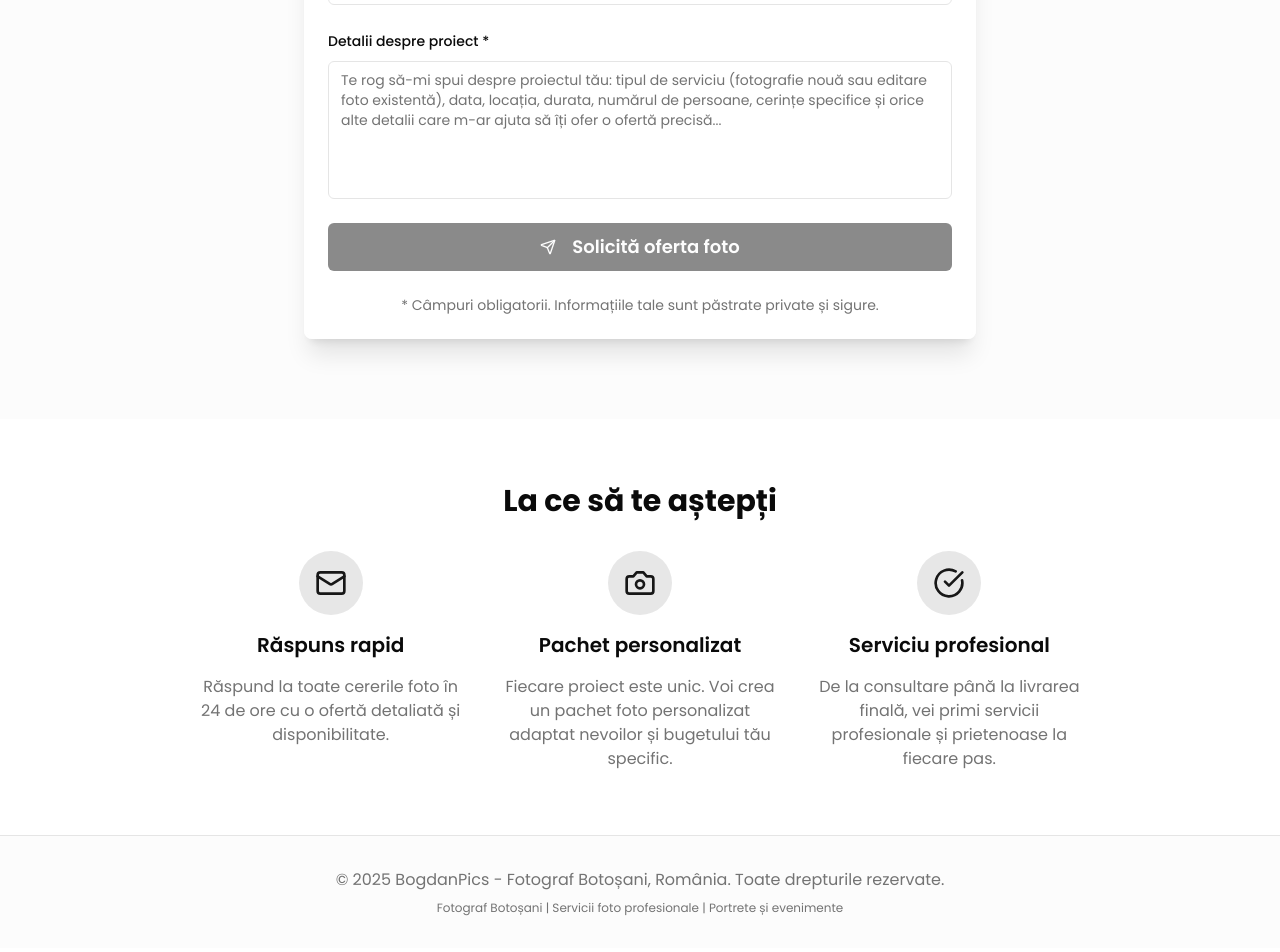
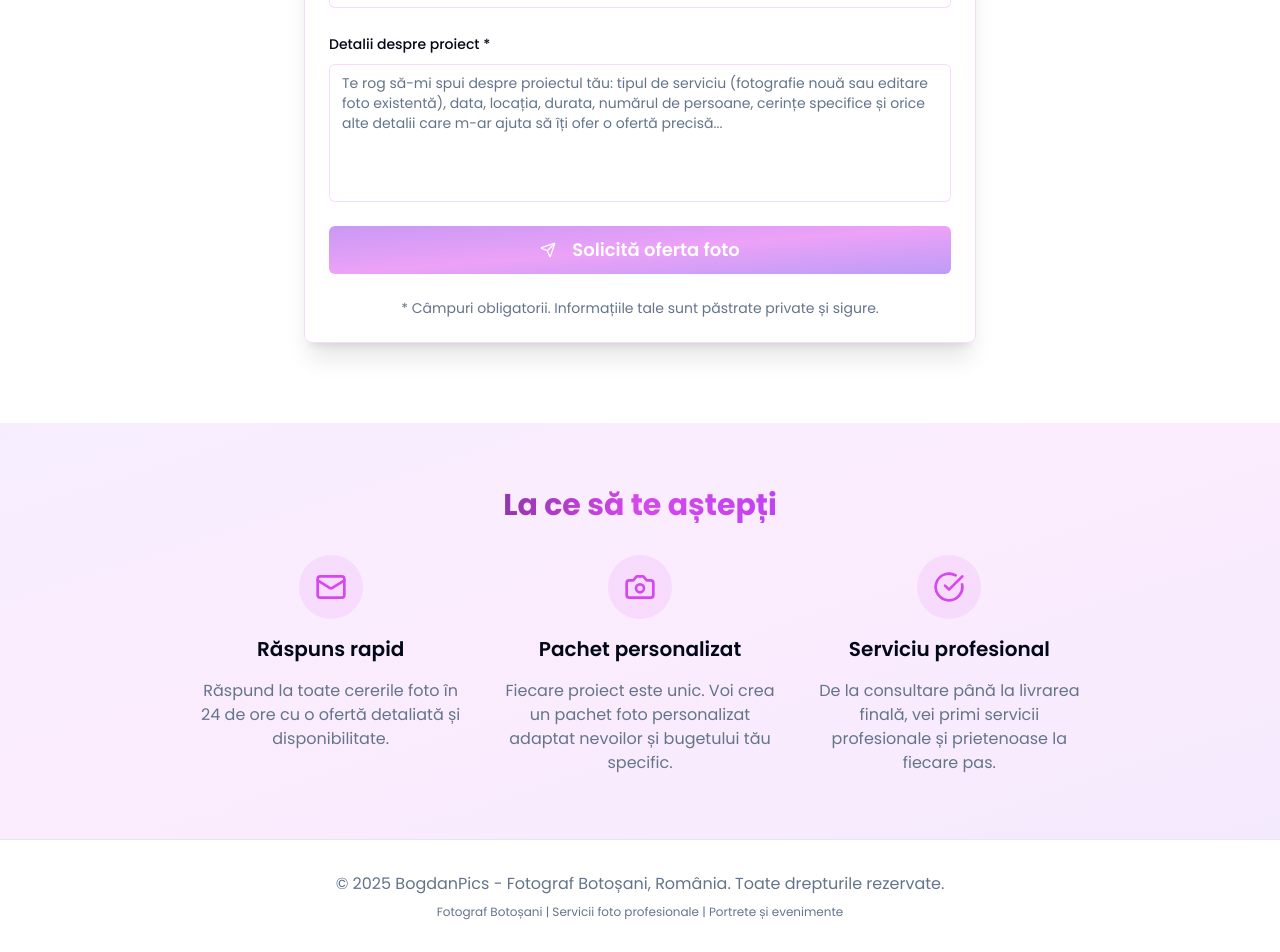
Before and after one commit to bogdanwebdeveloper/photo, a Next.js app: page /contact in a window 1280 px wide. Shown: the part 1218-2170 px from the top of the page. Built offline with nearby package versions, Linux system fonts and the light colour scheme.

Commit message:
feat: add magenta accent theme and fix contact button width
Introduce purple/magenta accent theme and improve mobile contact form.

Co-authored-by: Baiceanu Bogdan <75477064+bogdanwebdeveloper@users.noreply.github.com>

```diff
--- a/app/contact/page.tsx
+++ b/app/contact/page.tsx
@@ -87,14 +87,14 @@ export default function ContactPage() {
               <Button
                 variant="ghost"
                 onClick={() => router.back()}
-                className="hover:scale-105 transition-transform p-1 sm:p-2"
+                className="hover:scale-105 transition-transform p-1 sm:p-2 hover:text-accent"
                 size="sm"
               >
                 <ArrowLeft className="h-3 w-3 sm:h-4 sm:w-4 mr-1 sm:mr-2" />
                 <span className="text-xs sm:text-sm">Înapoi</span>
               </Button>
               <Camera className="h-4 w-4 sm:h-6 sm:w-6 text-primary flex-shrink-0" />
-              <h1 className="text-base sm:text-xl lg:text-2xl font-bold bg-gradient-to-r from-primary to-primary/60 bg-clip-text text-transparent truncate">
+              <h1 className="text-base sm:text-xl lg:text-2xl font-bold bg-gradient-to-r from-primary via-accent to-primary bg-clip-text text-transparent truncate">
                 BogdanPics
               </h1>
             </div>
@@ -105,7 +105,7 @@ export default function ContactPage() {
                 variant="ghost"
                 size="icon"
                 onClick={() => setTheme(theme === "dark" ? "light" : "dark")}
-                className="hover:scale-110 transition-transform h-8 w-8 sm:h-10 sm:w-10"
+                className="hover:scale-110 transition-transform h-8 w-8 sm:h-10 sm:w-10 hover:text-accent"
               >
                 <Sun className="h-3 w-3 sm:h-4 sm:w-4 rotate-0 scale-100 transition-all dark:-rotate-90 dark:scale-0" />
                 <Moon className="absolute h-3 w-3 sm:h-4 sm:w-4 rotate-90 scale-0 transition-all dark:rotate-0 dark:scale-100" />
@@ -117,10 +117,10 @@ export default function ContactPage() {
       </nav>
 
       {/* Hero Section with Email */}
-      <section className="py-12 sm:py-20 bg-gradient-to-br from-background via-muted/30 to-background">
+      <section className="py-12 sm:py-20 photo-gradient-light">
         <div className="container mx-auto px-4 sm:px-6 lg:px-8 text-center">
           <div className="max-w-4xl mx-auto animate-fade-in">
-            <h1 className="text-4xl sm:text-6xl lg:text-7xl font-bold mb-8 bg-gradient-to-r from-foreground to-foreground/70 bg-clip-text text-transparent">
+            <h1 className="text-4xl sm:text-6xl lg:text-7xl font-bold mb-8 bg-gradient-to-r from-foreground via-accent to-primary bg-clip-text text-transparent">
               Să captăm povestea ta
             </h1>
             <p className="text-lg sm:text-xl text-muted-foreground mb-12 leading-relaxed max-w-2xl mx-auto">
@@ -130,13 +130,13 @@ export default function ContactPage() {
 
             {/* Email Display - Big and Prominent */}
             <div className="mb-12">
-              <div className="inline-flex items-center justify-center p-6 sm:p-8 bg-primary/10 rounded-2xl border border-primary/20 hover:border-primary/40 transition-all duration-300 hover:scale-105">
-                <Mail className="h-8 w-8 sm:h-12 sm:w-12 text-primary mr-4 sm:mr-6" />
+              <div className="inline-flex items-center justify-center p-6 sm:p-8 bg-accent/10 border border-accent/20 rounded-2xl hover:border-accent/40 transition-all duration-300 hover:scale-105 accent-glow-hover">
+                <Mail className="h-8 w-8 sm:h-12 sm:w-12 text-accent mr-4 sm:mr-6" />
                 <div className="text-left">
                   <p className="text-sm sm:text-base text-muted-foreground mb-1">Scrie-mi direct</p>
                   <a
                     href="mailto:contact@bogdanpics.com"
-                    className="text-2xl sm:text-4xl lg:text-5xl font-bold text-primary hover:text-primary/80 transition-colors duration-300"
+                    className="text-2xl sm:text-4xl lg:text-5xl font-bold text-accent hover:text-accent/80 transition-colors duration-300"
                   >
                     contact@bogdanpics.com
                   </a>
@@ -146,22 +146,22 @@ export default function ContactPage() {
 
             {/* Quick Contact Info */}
             <div className="grid grid-cols-1 sm:grid-cols-3 gap-6 max-w-3xl mx-auto">
-              <div className="flex items-center justify-center space-x-3 p-4 rounded-lg bg-muted/50">
-                <Phone className="h-5 w-5 text-primary" />
+              <div className="flex items-center justify-center space-x-3 p-4 rounded-lg bg-accent/5 border border-accent/20">
+                <Phone className="h-5 w-5 text-accent" />
                 <div className="text-left">
                   <p className="text-sm text-muted-foreground">Telefon</p>
                   <p className="font-semibold">La cerere</p>
                 </div>
               </div>
-              <div className="flex items-center justify-center space-x-3 p-4 rounded-lg bg-muted/50">
-                <MapPin className="h-5 w-5 text-primary" />
+              <div className="flex items-center justify-center space-x-3 p-4 rounded-lg bg-accent/5 border border-accent/20">
+                <MapPin className="h-5 w-5 text-accent" />
                 <div className="text-left">
                   <p className="text-sm text-muted-foreground">Locație</p>
                   <p className="font-semibold">Botoșani, România</p>
                 </div>
               </div>
-              <div className="flex items-center justify-center space-x-3 p-4 rounded-lg bg-muted/50">
-                <Camera className="h-5 w-5 text-primary" />
+              <div className="flex items-center justify-center space-x-3 p-4 rounded-lg bg-accent/5 border border-accent/20">
+                <Camera className="h-5 w-5 text-accent" />
                 <div className="text-left">
                   <p className="text-sm text-muted-foreground">Timp răspuns</p>
                   <p className="font-semibold">În 24 de ore</p>
@@ -173,17 +173,19 @@ export default function ContactPage() {
       </section>
 
       {/* Contact Form Section */}
-      <section className="py-12 sm:py-20 bg-muted/30">
+      <section className="py-12 sm:py-20 bg-background">
         <div className="container mx-auto px-4 sm:px-6 lg:px-8">
           <div className="max-w-2xl mx-auto">
             <div className="text-center mb-12">
-              <h2 className="text-3xl sm:text-4xl font-bold mb-4 text-foreground">Solicită oferta ta foto</h2>
+              <h2 className="text-3xl sm:text-4xl font-bold mb-4 bg-gradient-to-r from-foreground via-accent to-primary bg-clip-text text-transparent">
+                Solicită oferta ta foto
+              </h2>
               <p className="text-muted-foreground text-lg">
                 Spune-mi despre proiectul tău și îți voi oferi un pachet foto personalizat și prețuri.
               </p>
             </div>
 
-            <Card className="shadow-xl border-0 bg-background/80 backdrop-blur-sm">
+            <Card className="shadow-xl border-accent/20 bg-background/80 backdrop-blur-sm accent-glow-hover">
               <CardHeader className="text-center pb-6">
                 <CardTitle className="text-2xl font-semibold">Cerere colaborare foto</CardTitle>
               </CardHeader>
@@ -205,7 +207,11 @@ export default function ContactPage() {
                     <p className="text-sm text-muted-foreground mb-6">
                       Vei primi în scurt timp un email de confirmare la adresa furnizată.
                     </p>
-                    <Button onClick={() => setIsSubmitted(false)} variant="outline">
+                    <Button
+                      onClick={() => setIsSubmitted(false)}
+                      variant="outline"
+                      className="border-accent/30 hover:border-accent hover:text-accent"
+                    >
                       Trimite altă cerere
                     </Button>
                   </div>
@@ -225,7 +231,7 @@ export default function ContactPage() {
                           value={formData.name}
                           onChange={handleInputChange}
                           required
-                          className="transition-all duration-200 focus:scale-[1.02]"
+                          className="transition-all duration-200 focus:scale-[1.02] border-accent/20 focus:border-accent"
                         />
                       </div>
                       <div className="space-y-2">
@@ -240,7 +246,7 @@ export default function ContactPage() {
                           value={formData.email}
                           onChange={handleInputChange}
                           required
-                          className="transition-all duration-200 focus:scale-[1.02]"
+                          className="transition-all duration-200 focus:scale-[1.02] border-accent/20 focus:border-accent"
                         />
                       </div>
                     </div>
@@ -258,7 +264,7 @@ export default function ContactPage() {
                         value={formData.subject}
                         onChange={handleInputChange}
                         required
-                        className="transition-all duration-200 focus:scale-[1.02]"
+                        className="transition-all duration-200 focus:scale-[1.02] border-accent/20 focus:border-accent"
                       />
                     </div>
 
@@ -275,7 +281,7 @@ export default function ContactPage() {
                         onChange={handleInputChange}
                         required
                         rows={6}
-                        className="transition-all duration-200 focus:scale-[1.02] resize-none"
+                        className="transition-all duration-200 focus:scale-[1.02] resize-none border-accent/20 focus:border-accent"
                       />
                     </div>
 
@@ -283,7 +289,7 @@ export default function ContactPage() {
                     <Button
                       type="submit"
                       disabled={!isFormValid || isSubmitting}
-                      className="w-full py-6 text-lg font-semibold hover:scale-105 transition-all duration-300 disabled:hover:scale-100"
+                      className="w-full py-6 text-lg font-semibold hover:scale-105 transition-all duration-300 disabled:hover:scale-100 photo-gradient accent-glow-hover"
                     >
                       {isSubmitting ? (
                         <>
@@ -310,14 +316,16 @@ export default function ContactPage() {
       </section>
 
       {/* Additional Info Section */}
-      <section className="py-12 sm:py-16 bg-background">
+      <section className="py-12 sm:py-16 photo-gradient-light">
         <div className="container mx-auto px-4 sm:px-6 lg:px-8">
           <div className="max-w-4xl mx-auto text-center">
-            <h3 className="text-2xl sm:text-3xl font-bold mb-8 text-foreground">La ce să te aștepți</h3>
+            <h3 className="text-2xl sm:text-3xl font-bold mb-8 bg-gradient-to-r from-foreground via-accent to-primary bg-clip-text text-transparent">
+              La ce să te aștepți
+            </h3>
             <div className="grid grid-cols-1 md:grid-cols-3 gap-8">
               <div className="space-y-4">
-                <div className="w-16 h-16 bg-primary/10 rounded-full flex items-center justify-center mx-auto">
-                  <Mail className="h-8 w-8 text-primary" />
+                <div className="w-16 h-16 bg-accent/10 rounded-full flex items-center justify-center mx-auto">
+                  <Mail className="h-8 w-8 text-accent" />
                 </div>
                 <h4 className="text-xl font-semibold">Răspuns rapid</h4>
                 <p className="text-muted-foreground">
@@ -325,8 +333,8 @@ export default function ContactPage() {
                 </p>
               </div>
               <div className="space-y-4">
-                <div className="w-16 h-16 bg-primary/10 rounded-full flex items-center justify-center mx-auto">
-                  <Camera className="h-8 w-8 text-primary" />
+                <div className="w-16 h-16 bg-accent/10 rounded-full flex items-center justify-center mx-auto">
+                  <Camera className="h-8 w-8 text-accent" />
                 </div>
                 <h4 className="text-xl font-semibold">Pachet personalizat</h4>
                 <p className="text-muted-foreground">
@@ -335,8 +343,8 @@ export default function ContactPage() {
                 </p>
               </div>
               <div className="space-y-4">
-                <div className="w-16 h-16 bg-primary/10 rounded-full flex items-center justify-center mx-auto">
-                  <CheckCircle className="h-8 w-8 text-primary" />
+                <div className="w-16 h-16 bg-accent/10 rounded-full flex items-center justify-center mx-auto">
+                  <CheckCircle className="h-8 w-8 text-accent" />
                 </div>
                 <h4 className="text-xl font-semibold">Serviciu profesional</h4>
                 <p className="text-muted-foreground">
@@ -350,7 +358,7 @@ export default function ContactPage() {
       </section>
 
       {/* Footer */}
-      <footer className="py-6 sm:py-8 border-t bg-muted/30">
+      <footer className="py-6 sm:py-8 border-t bg-background">
         <div className="container mx-auto px-4 sm:px-6 lg:px-8 text-center text-muted-foreground">
           <p className="text-sm sm:text-base mb-2">
             &copy; 2025 BogdanPics - Fotograf Botoșani, România. Toate drepturile rezervate.
--- a/app/globals.css
+++ b/app/globals.css
@@ -2,85 +2,60 @@
 @tailwind components;
 @tailwind utilities;
 
-body {
-  font-family: Arial, Helvetica, sans-serif;
-}
-
-@layer utilities {
-  .text-balance {
-    text-wrap: balance;
-  }
-}
-
 @layer base {
   :root {
     --background: 0 0% 100%;
-    --foreground: 0 0% 3.9%;
+    --foreground: 222.2 84% 4.9%;
     --card: 0 0% 100%;
-    --card-foreground: 0 0% 3.9%;
+    --card-foreground: 222.2 84% 4.9%;
     --popover: 0 0% 100%;
-    --popover-foreground: 0 0% 3.9%;
-    --primary: 0 0% 9%;
-    --primary-foreground: 0 0% 98%;
-    --secondary: 0 0% 96.1%;
-    --secondary-foreground: 0 0% 9%;
-    --muted: 0 0% 96.1%;
-    --muted-foreground: 0 0% 45.1%;
-    --accent: 0 0% 96.1%;
-    --accent-foreground: 0 0% 9%;
+    --popover-foreground: 222.2 84% 4.9%;
+    --primary: 271 81% 56%;
+    --primary-foreground: 210 40% 98%;
+    --secondary: 210 40% 96%;
+    --secondary-foreground: 222.2 84% 4.9%;
+    --muted: 210 40% 96%;
+    --muted-foreground: 215.4 16.3% 46.9%;
+    --accent: 291 84% 61%;
+    --accent-foreground: 210 40% 98%;
     --destructive: 0 84.2% 60.2%;
-    --destructive-foreground: 0 0% 98%;
-    --border: 0 0% 89.8%;
-    --input: 0 0% 89.8%;
-    --ring: 0 0% 3.9%;
-    --chart-1: 12 76% 61%;
-    --chart-2: 173 58% 39%;
-    --chart-3: 197 37% 24%;
-    --chart-4: 43 74% 66%;
-    --chart-5: 27 87% 67%;
+    --destructive-foreground: 210 40% 98%;
+    --border: 214.3 31.8% 91.4%;
+    --input: 214.3 31.8% 91.4%;
+    --ring: 271 81% 56%;
     --radius: 0.5rem;
-    --sidebar-background: 0 0% 98%;
-    --sidebar-foreground: 240 5.3% 26.1%;
-    --sidebar-primary: 240 5.9% 10%;
-    --sidebar-primary-foreground: 0 0% 98%;
-    --sidebar-accent: 240 4.8% 95.9%;
-    --sidebar-accent-foreground: 240 5.9% 10%;
-    --sidebar-border: 220 13% 91%;
-    --sidebar-ring: 217.2 91.2% 59.8%;
+    --chart-1: 271 81% 56%;
+    --chart-2: 291 84% 61%;
+    --chart-3: 262 83% 58%;
+    --chart-4: 270 95% 75%;
+    --chart-5: 280 100% 70%;
   }
+
   .dark {
-    --background: 0 0% 3.9%;
-    --foreground: 0 0% 98%;
-    --card: 0 0% 3.9%;
-    --card-foreground: 0 0% 98%;
-    --popover: 0 0% 3.9%;
-    --popover-foreground: 0 0% 98%;
-    --primary: 0 0% 98%;
-    --primary-foreground: 0 0% 9%;
-    --secondary: 0 0% 14.9%;
-    --secondary-foreground: 0 0% 98%;
-    --muted: 0 0% 14.9%;
-    --muted-foreground: 0 0% 63.9%;
-    --accent: 0 0% 14.9%;
-    --accent-foreground: 0 0% 98%;
+    --background: 222.2 84% 4.9%;
+    --foreground: 210 40% 98%;
+    --card: 222.2 84% 4.9%;
+    --card-foreground: 210 40% 98%;
+    --popover: 222.2 84% 4.9%;
+    --popover-foreground: 210 40% 98%;
+    --primary: 271 81% 56%;
+    --primary-foreground: 222.2 84% 4.9%;
+    --secondary: 217.2 32.6% 17.5%;
+    --secondary-foreground: 210 40% 98%;
+    --muted: 217.2 32.6% 17.5%;
+    --muted-foreground: 215 20.2% 65.1%;
+    --accent: 291 84% 61%;
+    --accent-foreground: 210 40% 98%;
     --destructive: 0 62.8% 30.6%;
-    --destructive-foreground: 0 0% 98%;
-    --border: 0 0% 14.9%;
-    --input: 0 0% 14.9%;
-    --ring: 0 0% 83.1%;
-    --chart-1: 220 70% 50%;
-    --chart-2: 160 60% 45%;
-    --chart-3: 30 80% 55%;
-    --chart-4: 280 65% 60%;
-    --chart-5: 340 75% 55%;
-    --sidebar-background: 240 5.9% 10%;
-    --sidebar-foreground: 240 4.8% 95.9%;
-    --sidebar-primary: 224.3 76.3% 48%;
-    --sidebar-primary-foreground: 0 0% 100%;
-    --sidebar-accent: 240 3.7% 15.9%;
-    --sidebar-accent-foreground: 240 4.8% 95.9%;
-    --sidebar-border: 240 3.7% 15.9%;
-    --sidebar-ring: 217.2 91.2% 59.8%;
+    --destructive-foreground: 210 40% 98%;
+    --border: 217.2 32.6% 17.5%;
+    --input: 217.2 32.6% 17.5%;
+    --ring: 271 81% 56%;
+    --chart-1: 271 81% 56%;
+    --chart-2: 291 84% 61%;
+    --chart-3: 262 83% 58%;
+    --chart-4: 270 95% 75%;
+    --chart-5: 280 100% 70%;
   }
 }
 
@@ -92,3 +67,54 @@ body {
     @apply bg-background text-foreground;
   }
 }
+
+/* Custom photography theme styles */
+@layer components {
+  .photo-gradient {
+    @apply bg-gradient-to-br from-purple-600 via-magenta-500 to-purple-700;
+  }
+
+  .photo-gradient-light {
+    @apply bg-gradient-to-br from-purple-500/10 via-magenta-500/10 to-purple-600/10;
+  }
+
+  .accent-glow {
+    box-shadow: 0 0 20px rgba(168, 85, 247, 0.3);
+  }
+
+  .accent-glow-hover:hover {
+    box-shadow: 0 0 30px rgba(168, 85, 247, 0.4);
+  }
+}
+
+/* Smooth scrolling */
+html {
+  scroll-behavior: smooth;
+}
+
+/* Custom scrollbar */
+::-webkit-scrollbar {
+  width: 8px;
+}
+
+::-webkit-scrollbar-track {
+  @apply bg-muted;
+}
+
+::-webkit-scrollbar-thumb {
+  @apply bg-accent rounded-full;
+}
+
+::-webkit-scrollbar-thumb:hover {
+  @apply bg-accent/80;
+}
+
+/* Focus styles */
+*:focus-visible {
+  @apply outline-none ring-2 ring-accent ring-offset-2 ring-offset-background;
+}
+
+/* Selection styles */
+::selection {
+  @apply bg-accent/20 text-accent-foreground;
+}
--- a/tailwind.config.ts
+++ b/tailwind.config.ts
@@ -1,96 +1,130 @@
-import type { Config } from "tailwindcss";
+import type { Config } from "tailwindcss"
 
-const config: Config = {
+const config = {
   darkMode: ["class"],
   content: [
-    "./pages/**/*.{js,ts,jsx,tsx,mdx}",
-    "./components/**/*.{js,ts,jsx,tsx,mdx}",
-    "./app/**/*.{js,ts,jsx,tsx,mdx}",
-    "*.{js,ts,jsx,tsx,mdx}"
+    "./pages/**/*.{ts,tsx}",
+    "./components/**/*.{ts,tsx}",
+    "./app/**/*.{ts,tsx}",
+    "./src/**/*.{ts,tsx}",
+    "*.{js,ts,jsx,tsx,mdx}",
   ],
+  prefix: "",
   theme: {
+    container: {
+      center: true,
+      padding: "2rem",
+      screens: {
+        "2xl": "1400px",
+      },
+    },
     extend: {
       colors: {
-  			background: 'hsl(var(--background))',
-  			foreground: 'hsl(var(--foreground))',
-  			card: {
-  				DEFAULT: 'hsl(var(--card))',
-  				foreground: 'hsl(var(--card-foreground))'
+        border: "hsl(var(--border))",
+        input: "hsl(var(--input))",
+        ring: "hsl(var(--ring))",
+        background: "hsl(var(--background))",
+        foreground: "hsl(var(--foreground))",
+        primary: {
+          DEFAULT: "hsl(var(--primary))",
+          foreground: "hsl(var(--primary-foreground))",
+        },
+        secondary: {
+          DEFAULT: "hsl(var(--secondary))",
+          foreground: "hsl(var(--secondary-foreground))",
+        },
+        destructive: {
+          DEFAULT: "hsl(var(--destructive))",
+          foreground: "hsl(var(--destructive-foreground))",
+        },
+        muted: {
+          DEFAULT: "hsl(var(--muted))",
+          foreground: "hsl(var(--muted-foreground))",
+        },
+        accent: {
+          DEFAULT: "hsl(var(--accent))",
+          foreground: "hsl(var(--accent-foreground))",
         },
         popover: {
-  				DEFAULT: 'hsl(var(--popover))',
-  				foreground: 'hsl(var(--popover-foreground))'
+          DEFAULT: "hsl(var(--popover))",
+          foreground: "hsl(var(--popover-foreground))",
         },
-  			primary: {
-  				DEFAULT: 'hsl(var(--primary))',
-  				foreground: 'hsl(var(--primary-foreground))'
+        card: {
+          DEFAULT: "hsl(var(--card))",
+          foreground: "hsl(var(--card-foreground))",
         },
-  			secondary: {
-  				DEFAULT: 'hsl(var(--secondary))',
-  				foreground: 'hsl(var(--secondary-foreground))'
+        // Custom accent colors for photography theme
+        purple: {
+          50: "#faf5ff",
+          100: "#f3e8ff",
+          200: "#e9d5ff",
+          300: "#d8b4fe",
+          400: "#c084fc",
+          500: "#a855f7",
+          600: "#9333ea",
+          700: "#7c3aed",
+          800: "#6b21a8",
+          900: "#581c87",
+          950: "#3b0764",
         },
-  			muted: {
-  				DEFAULT: 'hsl(var(--muted))',
-  				foreground: 'hsl(var(--muted-foreground))'
+        magenta: {
+          50: "#fdf4ff",
+          100: "#fae8ff",
+          200: "#f5d0fe",
+          300: "#f0abfc",
+          400: "#e879f9",
+          500: "#d946ef",
+          600: "#c026d3",
+          700: "#a21caf",
+          800: "#86198f",
+          900: "#701a75",
+          950: "#4a044e",
         },
-  			accent: {
-  				DEFAULT: 'hsl(var(--accent))',
-  				foreground: 'hsl(var(--accent-foreground))'
-  			},
-  			destructive: {
-  				DEFAULT: 'hsl(var(--destructive))',
-  				foreground: 'hsl(var(--destructive-foreground))'
-  			},
-  			border: 'hsl(var(--border))',
-  			input: 'hsl(var(--input))',
-  			ring: 'hsl(var(--ring))',
-  			chart: {
-  				'1': 'hsl(var(--chart-1))',
-  				'2': 'hsl(var(--chart-2))',
-  				'3': 'hsl(var(--chart-3))',
-  				'4': 'hsl(var(--chart-4))',
-  				'5': 'hsl(var(--chart-5))'
-  			},
-  			sidebar: {
-  				DEFAULT: 'hsl(var(--sidebar-background))',
-  				foreground: 'hsl(var(--sidebar-foreground))',
-  				primary: 'hsl(var(--sidebar-primary))',
-  				'primary-foreground': 'hsl(var(--sidebar-primary-foreground))',
-  				accent: 'hsl(var(--sidebar-accent))',
-  				'accent-foreground': 'hsl(var(--sidebar-accent-foreground))',
-  				border: 'hsl(var(--sidebar-border))',
-  				ring: 'hsl(var(--sidebar-ring))'
-  			}
       },
       borderRadius: {
-  			lg: 'var(--radius)',
-  			md: 'calc(var(--radius) - 2px)',
-  			sm: 'calc(var(--radius) - 4px)'
+        lg: "var(--radius)",
+        md: "calc(var(--radius) - 2px)",
+        sm: "calc(var(--radius) - 4px)",
       },
       keyframes: {
-  			'accordion-down': {
-  				from: {
-  					height: '0'
+        "accordion-down": {
+          from: { height: "0" },
+          to: { height: "var(--radix-accordion-content-height)" },
         },
-  				to: {
-  					height: 'var(--radix-accordion-content-height)'
-  				}
+        "accordion-up": {
+          from: { height: "var(--radix-accordion-content-height)" },
+          to: { height: "0" },
         },
-  			'accordion-up': {
-  				from: {
-  					height: 'var(--radix-accordion-content-height)'
+        "fade-in": {
+          from: { opacity: "0", transform: "translateY(10px)" },
+          to: { opacity: "1", transform: "translateY(0)" },
         },
-  				to: {
-  					height: '0'
-  				}
-  			}
+        "slide-in": {
+          from: { opacity: "0", transform: "translateX(-20px)" },
+          to: { opacity: "1", transform: "translateX(0)" },
+        },
+        "scale-in": {
+          from: { opacity: "0", transform: "scale(0.95)" },
+          to: { opacity: "1", transform: "scale(1)" },
+        },
       },
       animation: {
-  			'accordion-down': 'accordion-down 0.2s ease-out',
-  			'accordion-up': 'accordion-up 0.2s ease-out'
-  		}
-  	}
+        "accordion-down": "accordion-down 0.2s ease-out",
+        "accordion-up": "accordion-up 0.2s ease-out",
+        "fade-in": "fade-in 0.5s ease-out",
+        "slide-in": "slide-in 0.3s ease-out",
+        "scale-in": "scale-in 0.2s ease-out",
+      },
+      backgroundImage: {
+        "gradient-radial": "radial-gradient(var(--tw-gradient-stops))",
+        "gradient-conic": "conic-gradient(from 180deg at 50% 50%, var(--tw-gradient-stops))",
+        "purple-gradient": "linear-gradient(135deg, #667eea 0%, #764ba2 100%)",
+        "magenta-gradient": "linear-gradient(135deg, #d946ef 0%, #9333ea 100%)",
+        "photo-gradient": "linear-gradient(135deg, #a855f7 0%, #d946ef 50%, #9333ea 100%)",
+      },
+    },
   },
   plugins: [require("tailwindcss-animate")],
-};
-export default config;
+} satisfies Config
+
+export default config
```
Also changed, not shown: app/page.tsx (+131 -77 lines). Lines whose indentation alone changed are shown as unchanged.
